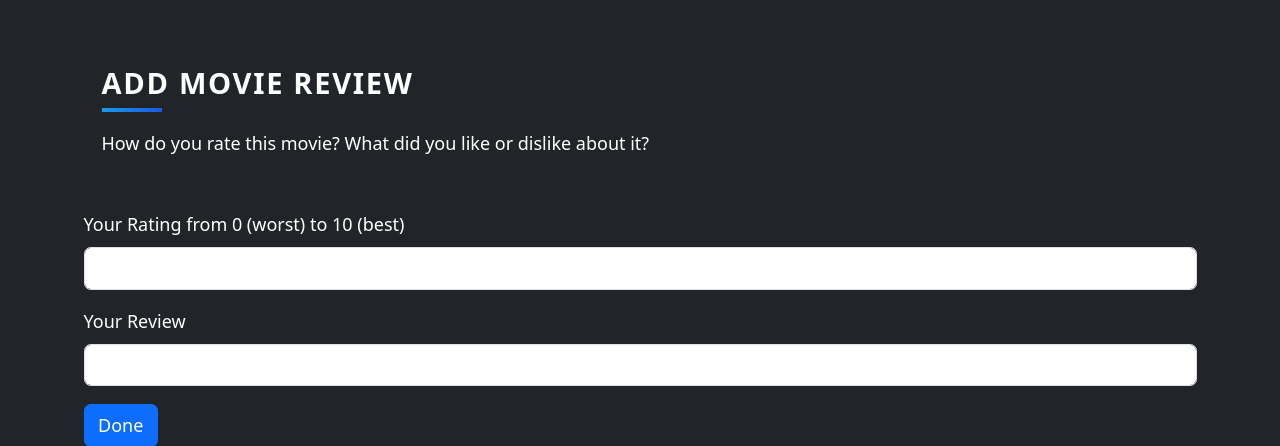
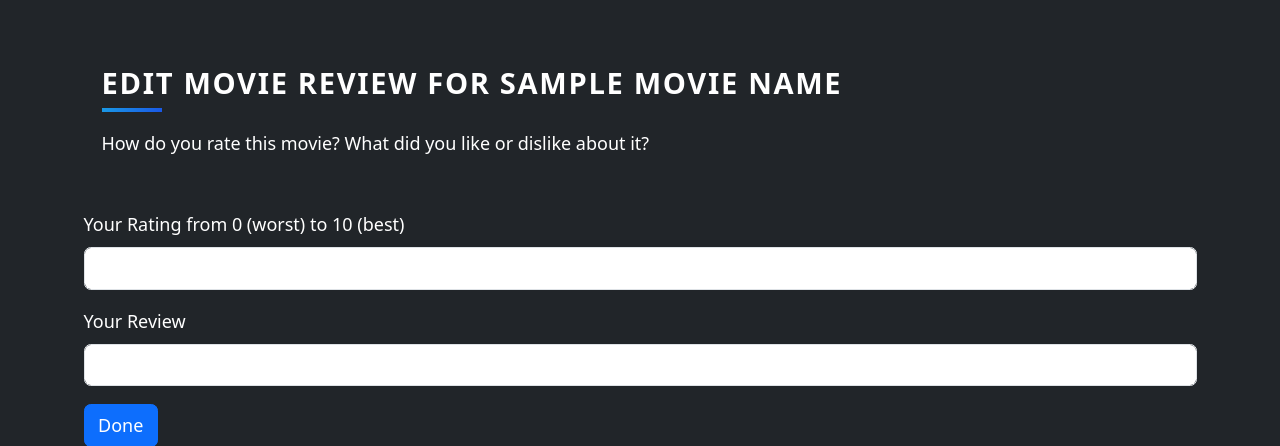
Before and after one commit to timonrieger/filmhub, a Flask app: template templates/edit.html in a window 1280 px wide. Shown: the part 100-546 px from the top of the page. Run offline with Flask 3, Linux system fonts and the light colour scheme; the template is opened without the code that fills it: values that come from a table or form of the project are taken from there, most other values are stand-ins (such as "Sample title", 1, 10 or a date in 2020); some libraries are stand-ins or nearby versions.

Commit message:
pass existing data into edit template and more details on film search

```diff
--- a/main.py
+++ b/main.py
@@ -109,15 +109,18 @@ def logout():
 @login_required
 def edit():
     id = request.args.get("id")
-    edit_rating_form = EditRatingForm()
+    form = EditRatingForm()
     edit_movie = TopMovies.query.filter_by(id=id).first()
-    if edit_rating_form.validate_on_submit():
-        edit_movie.rating = edit_rating_form.rating.data
-        edit_movie.review = edit_rating_form.review.data
+    if form.validate_on_submit():
+        edit_movie.rating = form.rating.data
+        edit_movie.review = form.review.data
         db.session.commit()
         return redirect(url_for("user", username=current_user.username))
-
-    return render_template("edit.html", form=edit_rating_form, id=id)
+    movie = TopMovies.query.filter_by(id=id).first()
+    if movie:
+        form = EditRatingForm(rating=movie.rating, review=movie.review)
+        return render_template("edit.html", form=form, id=id, movie_name=movie.title)
+    return render_template("edit.html", form=form, id=id, movie_name=movie.title)
 
 
 @app.route("/delete")
--- a/templates/edit.html
+++ b/templates/edit.html
@@ -1,7 +1,11 @@
 {% extends 'base.html' %} {% from 'bootstrap5/form.html' import render_form %}
 {% block title %}Filmhub - Edit Movie{% endblock %} {% block content %}
 <div class="container">
+  {% if movie_name %}
+  <h1 class="heading">Edit Movie Review for {{ movie_name }}</h1>
+  {% else %}
   <h1 class="heading">Add Movie Review</h1>
+  {% endif %}
   <p class="description">
     How do you rate this movie? What did you like or dislike about it?
   </p>
--- a/templates/select.html
+++ b/templates/select.html
@@ -5,12 +5,12 @@ content %}
   <p class="description">
     Select the movie you want to add to your list. <br />
     Dont see your movie? <a href="{{ url_for('add') }}">Go back!</a>
+    <br /> {{ movies['total_results'] }} movies found.
   </p>
   {% for movie in movies %}
   <p>
     <a href="{{ url_for('movie_details', id=movie['id']) }}"
-      >{{ movie['title'] }} | {{ movie['release_date'] }}</a
-    >
+      >{{ movie['title'] }} | {{ movie['release_date'] }} | {{ movie['overview'][:150] }}{% if movie['overview']|length > 150 %}...{% endif %}</a>
   </p>
   {% endfor %}
 </div>
```
Also changed, not shown: templates/index.html (+4 -4 lines).
